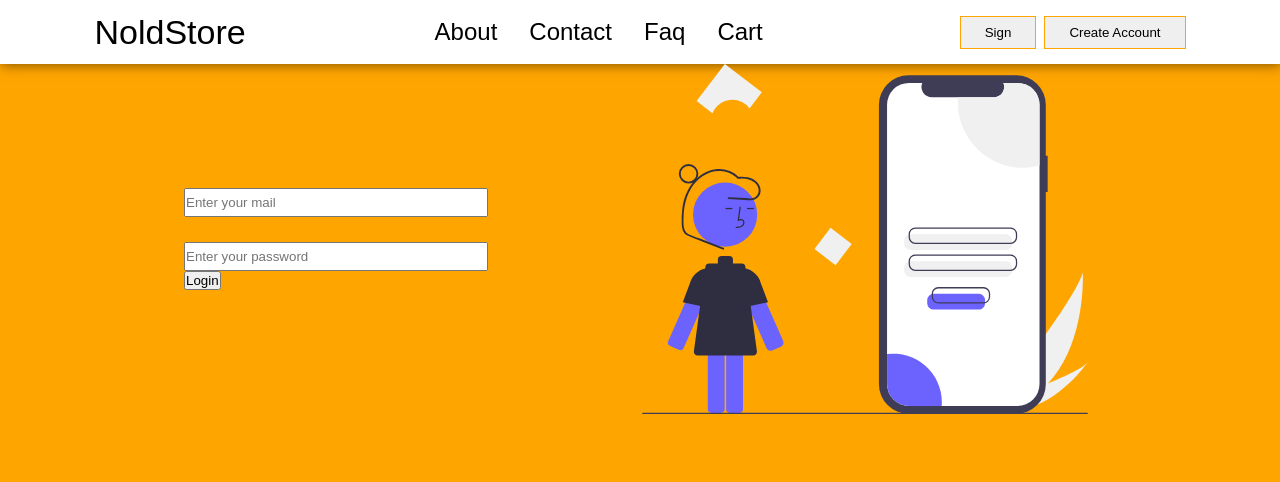
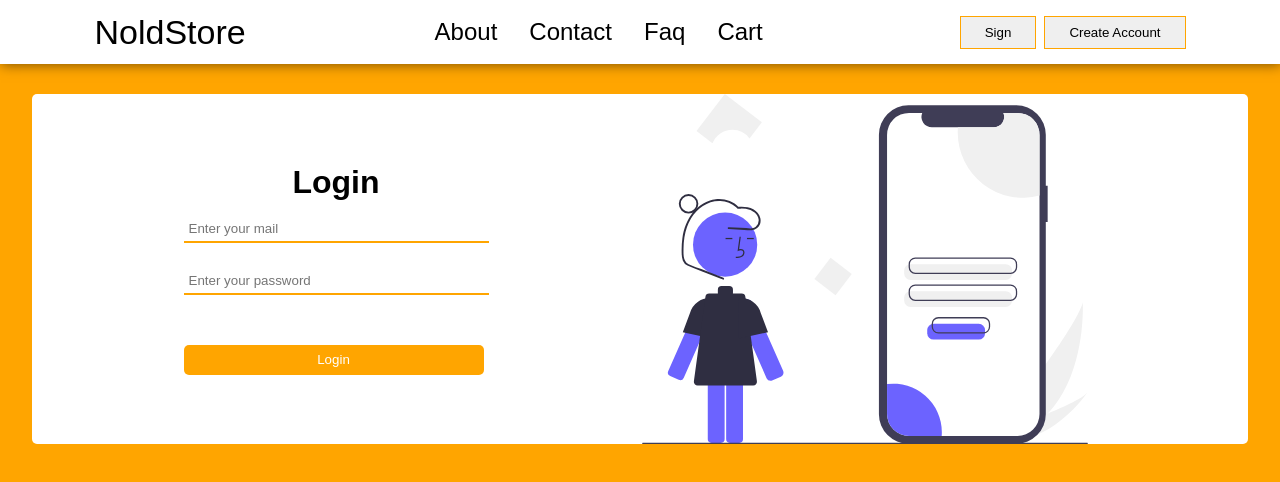
Before and after one commit to arnold-O/Noldstore, a React (Create React App) app: page /login in a window 1280 px wide. Shown: the top 482 px of the page. Built offline with nearby package versions, Linux system fonts and the light colour scheme; a web font is replaced by a local one.

Commit message:
input box transitions

```diff
--- a/src/index.css
+++ b/src/index.css
@@ -414,6 +414,9 @@
   display: grid;
   align-items: center;
   grid-template-columns: 1fr 1fr;
+  background-color: #fff;
+  margin-top: 30px;
+  border-radius: 5px;
 
 }
 
@@ -435,8 +438,41 @@
   margin-top: 25px;
 }
 
-.input-form{
+.input-form-pass, .input-form-email{
   width: 300px;
   height: 25px;
+  border-left: 0;
+  border-right: 0;
+  border-top: 0;
+  border-bottom: 2px solid orange;
+  outline: none;
+  padding-left: 5px;
+}
+
+.login-button{
+  width: 300px;
+  height: 30px;
+  border: none;
+  outline: none;
+  border-radius: 5px;
+  background-color: orange;
+  color: #fff;
+  cursor: pointer;
+}
+.login-button:hover{
+  width: 300px;
+  height: 32px;
+  border: none;
+  outline: none;
+  border-radius: 5px;
+  background-color: rgb(163, 108, 7);
+  color: #fff;
+
+}
+.login-form-pass{
+  margin-bottom: 50px;
+}
+.login-form-email{
+  margin-top: 15px;
 }
 /* login form */
--- a/src/pages/Login.js
+++ b/src/pages/Login.js
@@ -6,20 +6,24 @@
     <div className="main-container-wrapper">
 
 
+
         <div className='login-form-wrapper'>
 
   <div className='form-input-wrapper'>
+    <h1 style={{textAlign:"center"}}>Login</h1>
+    <form action="">
 
-  <div className='login-form'>
-        <input type="text"  id='email' className='input-form' placeholder='Enter your mail'/>
+  <div className='login-form-email'>
+        <input type="text"  id='email' className='input-form-email' placeholder='Enter your mail'/>
         <label htmlFor="email" className='form-label-email'></label>
     </div>
 
     <div className='login-form-pass'>
-        <input type="password"  id='password' className='input-form' placeholder='Enter your password'/>
+        <input type="password"  id='password' className='input-form-pass' placeholder='Enter your password'/>
         <label htmlFor="password" className='form-label-pass'></label>
     </div>
-    <button>Login</button>
+    <button className='login-button'>Login</button>
+  </form>
   </div>
 
     <div className='login-image-placeholder'>
```
